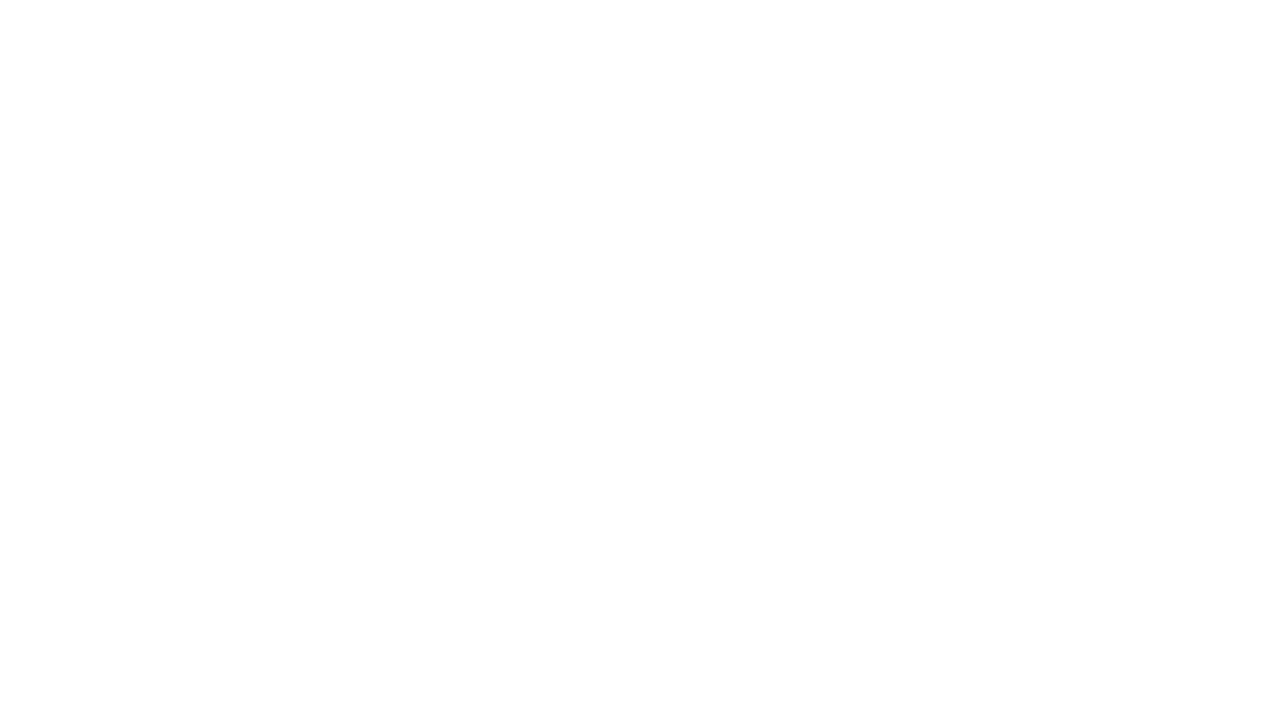
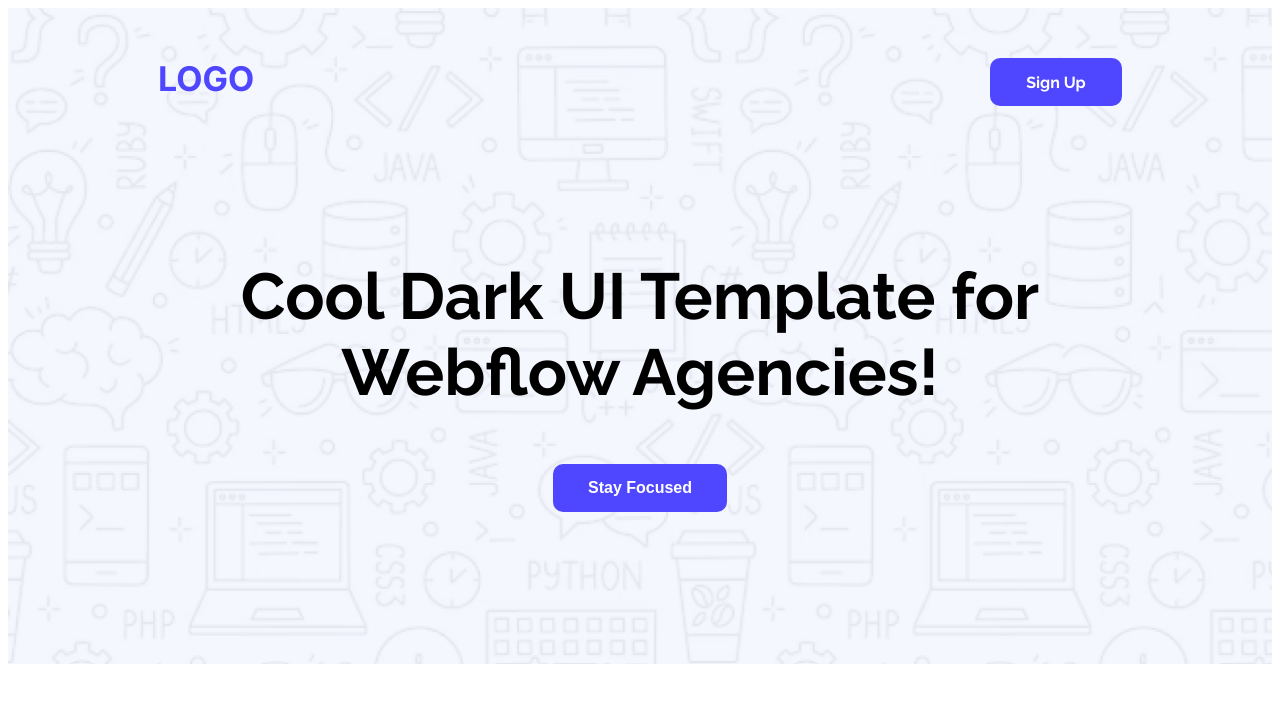
Before and after one commit to kabir-devx/Assignment-01, a plain HTML site: page index.html in a window 1280 px wide. Drawn offline with Linux system fonts and the light colour scheme.

Commit message:
nav+hero section

```diff
--- /dev/null
+++ b/Styles/style.css
@@ -0,0 +1,72 @@
+*{
+  margin: ;
+}
+.inter-normal{
+  font-family: "Inter", sans-serif;
+  font-optical-sizing: auto;
+
+  font-style: normal;
+}
+.raleway-normal{
+  font-family: "Raleway", sans-serif;
+  font-optical-sizing: auto;
+  font-style: normal;
+}
+/* shared style */
+.primary-color{
+    color: #4E47FF;
+}
+/* header styles */
+header{
+  background-image: url(/Assets/Hero-bg.png);
+  background-size: cover;
+  padding-bottom: 152px;
+}
+.logo{
+  margin-top: 50px;
+  margin-left: 150px;
+}
+.nav-btn{
+  margin-top: 50px;
+  margin-right: 150px;
+}
+nav{
+  display: flex;
+  justify-content: space-between;
+}
+nav li{
+  list-style: none;
+}
+nav li a{
+  text-decoration: none;
+  font-size: 34px;
+  font-weight: bolder;
+}
+nav button{
+  width: 132px;
+  height: 48px;
+  border-radius: 10px;
+  border: none;
+  background-color: #4E47FF;
+  color: #ffffff;
+  font-weight: bold;
+  font-size: 16px;
+}
+.hero-title{
+  margin-top: 152px;
+  font-weight: bold;
+  font-size: 65px;
+}
+.hero-section{
+  text-align: center;
+}
+.hero-btn{
+  width: 174px;
+  height: 48px;
+  border-radius: 10px;
+  border: none;
+  background-color: #4E47FF;
+  color: #ffffff;
+  font-weight: bold;
+  font-size: 16px;
+}
--- a/index.html
+++ b/index.html
@@ -4,8 +4,31 @@
     <meta charset="UTF-8">
     <meta name="viewport" content="width=device-width, initial-scale=1.0">
     <title>Document</title>
+    <link rel="preconnect" href="https://fonts.googleapis.com">
+    <link rel="preconnect" href="https://fonts.gstatic.com" crossorigin>
+    <link href="https://fonts.googleapis.com/css2?family=Inter:ital,opsz,wght@0,14..32,100..900;1,14..32,100..900&family=Raleway:ital,wght@0,100..900;1,100..900&display=swap" rel="stylesheet">
+    <link rel="stylesheet" href="Styles/style.css">
+
 </head>
-<body>
+<body class="raleway-normal">
+    <header class="hero-bg">
+        <nav>
+            <li class="logo"><a class="inter-normal primary-color" href="">LOGO</a></li>
+            <button class="raleway-normal nav-btn">Sign Up</button>
+        </nav>
+        <section class="hero-section">
+            <h1 class="hero-title">Cool Dark UI Template for <br> Webflow Agencies!</h1>
+            <button class="hero-btn">Stay Focused</button>
+        </section>
 
+    </header>
+    <main>
+        <section>
+
+        </section>
+    </main>
+    <footer>
+
+    </footer>
 </body>
 </html>
```
